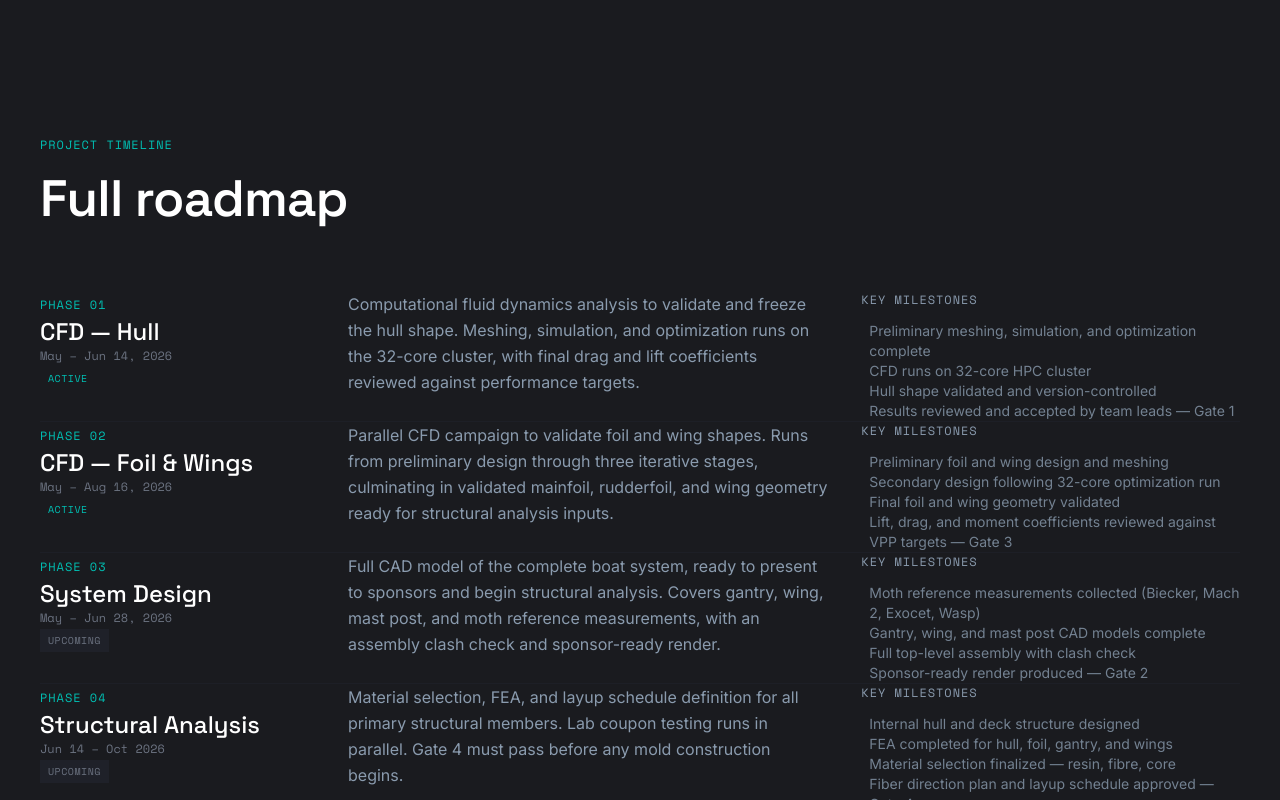
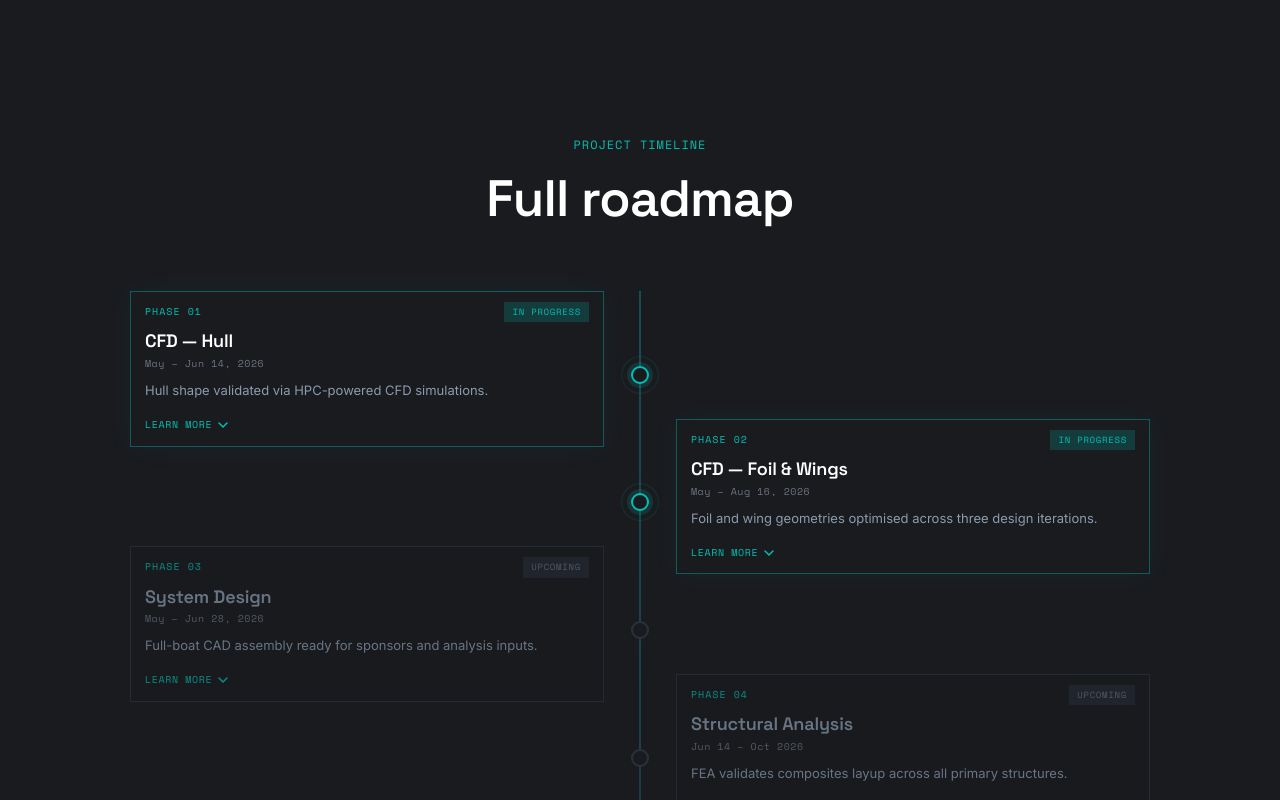
Before and after one commit to chizzyandy/aquafoilwebsite, a Next.js app: page /build in a window 1280 px wide. Shown: the part 2600-3400 px from the top of the page. Built offline with nearby package versions, Linux system fonts and the light colour scheme.

Commit message:
Timeline Updates

```diff
--- a/src/app/about/page.tsx
+++ b/src/app/about/page.tsx
@@ -52,21 +52,25 @@ export default function AboutPage() {
           <div className="reveal grid grid-cols-1 md:grid-cols-2 gap-8">
             <div className="card-dark p-8">
               <p className="text-label text-signal mb-4">Institution</p>
+              <a href="https://www.queensu.ca/" target="_blank" rel="noopener noreferrer">
                 <img
                   src="/images/partners/queens-logo.png"
                   alt="Queen's University"
                   className="w-128 h-64 object-contain mb-6"
                 />
+              </a>
               <h3 className="font-display text-xl font-medium text-white mb-2">Queen&apos;s University</h3>
               <p className="text-sm text-steel">Kingston, Ontario. A university located on the traditional territory of the Haudenosaunee and Anishinaabek.</p>
             </div>
             <div className="card-dark p-8">
               <p className="text-label text-signal mb-4">Competition</p>
+              <a href="https://sumoth.org/" target="_blank" rel="noopener noreferrer">
                 <img
                   src="/images/competition/sumoth-logo.svg"
                   alt="SuMoth Challenge"
                   className="w-128 h-64 object-contain mb-6"
                 />
+              </a>
               <h3 className="font-display text-xl font-medium text-white mb-2">SuMoth Challenge 2027</h3>
               <p className="text-sm text-steel">The premier sustainable foiling Moth competition. Our design target and proving ground.</p>
             </div>
@@ -101,7 +105,7 @@ export default function AboutPage() {
           <div className="mb-16">
             <p className="reveal text-label text-signal mb-4">Leadership</p>
             <h2 className="reveal reveal-delay-1 text-section text-white">
-              Sub-Team Directors
+              Sub-Team Leads
             </h2>
           </div>
 
--- a/src/app/build/page.tsx
+++ b/src/app/build/page.tsx
@@ -2,7 +2,7 @@
 
 import Link from 'next/link';
 import RevealSection from '@/components/RevealSection';
-import { timelinePhases } from '@/data/timeline';
+import RoadmapTimeline from '@/components/RoadmapTimeline';
 
 export default function BuildPage() {
   return (
@@ -123,62 +123,15 @@ export default function BuildPage() {
 
       {/* Full Timeline */}
       <RevealSection className="section-carbon section-padding">
-        <div className="container-full">
-          <div className="mb-16">
+        <div className="container-editorial">
+          <div className="text-center mb-16">
             <p className="reveal text-label text-signal mb-4">Project Timeline</p>
             <h2 className="reveal reveal-delay-1 text-section text-white">
               Full roadmap
             </h2>
           </div>
 
-          <div className="space-y-0">
-            {timelinePhases.map((phase, idx) => (
-              <div
-                key={phase.id}
-                className={`reveal reveal-delay-${Math.min(idx + 1, 6)} grid grid-cols-1 md:grid-cols-12 gap-6 md:gap-8 py-10 ${
-                  idx < timelinePhases.length - 1 ? 'border-b border-slate/20' : ''
-                }`}
-              >
-                {/* Phase Label */}
-                <div className="md:col-span-3">
-                  <span className="text-label text-signal">{phase.phase}</span>
-                  <h3 className="font-display text-2xl font-medium text-white mt-2">{phase.title}</h3>
-                  <p className="font-mono text-xs text-mid mt-2">{phase.period}</p>
-                  <span className={`inline-block mt-3 text-[10px] font-mono uppercase tracking-wider px-2 py-1 ${
-                    phase.status === 'completed'
-                      ? 'bg-signal/10 text-signal'
-                      : phase.status === 'active'
-                      ? 'bg-signal/20 text-signal'
-                      : 'bg-slate/30 text-mid'
-                  }`}>
-                    {phase.status}
-                  </span>
-                </div>
-
-                {/* Description */}
-                <div className="md:col-span-5">
-                  <p className="text-base text-steel leading-relaxed">
-                    {phase.description}
-                  </p>
-                </div>
-
-                {/* Milestones */}
-                <div className="md:col-span-4">
-                  <p className="text-label text-steel mb-3">Key Milestones</p>
-                  <ul className="space-y-2">
-                    {phase.milestones.map((milestone) => (
-                      <li key={milestone} className="flex items-start gap-2">
-                        <span className={`w-1.5 h-1.5 rounded-full mt-1.5 shrink-0 ${
-                          phase.status === 'completed' ? 'bg-signal' : 'bg-slate'
-                        }`} />
-                        <span className="text-sm text-steel/80">{milestone}</span>
-                      </li>
-                    ))}
-                  </ul>
-                </div>
-              </div>
-            ))}
-          </div>
+          <RoadmapTimeline />
         </div>
       </RevealSection>
 
--- a/src/components/RoadmapTimeline.module.css
+++ b/src/components/RoadmapTimeline.module.css
@@ -18,7 +18,8 @@
   bottom: 0;
   left: 20px;
   width: 1px;
-  background: #2C3140; /* --slate */
+  background: #2C3140;
+  /* --slate */
   overflow: hidden;
 }
 
@@ -36,15 +37,19 @@
 .node {
   position: relative;
   display: flex;
-  align-items: flex-start;
-  min-height: 100px;
-  padding-bottom: 40px;
+  align-items: center;
+  padding-bottom: 12px;
   /* scroll reveal */
   opacity: 0;
   transform: translateY(24px);
   transition:
     opacity 0.6s cubic-bezier(0.16, 1, 0.3, 1),
     transform 0.6s cubic-bezier(0.16, 1, 0.3, 1);
+}
+
+/* every node after the first overlaps the one above by 20px */
+.node+.node {
+  margin-top: -40px;
 }
 
 .nodeVisible {
@@ -56,8 +61,9 @@
 .dotWrap {
   position: absolute;
   left: 20px;
-  top: 4px;
-  transform: translateX(-50%);
+  top: 50%;
+  transform: translate(-50%, -50%);
+  /* center on card midpoint */
   z-index: 2;
   display: flex;
   align-items: center;
@@ -103,19 +109,33 @@
 }
 
 @keyframes pulse {
-  0%   { transform: scale(0.8); opacity: 0.6; }
-  70%  { transform: scale(1.6); opacity: 0; }
-  100% { transform: scale(1.6); opacity: 0; }
+  0% {
+    transform: scale(0.8);
+    opacity: 0.6;
+  }
+
+  70% {
+    transform: scale(1.6);
+    opacity: 0;
+  }
+
+  100% {
+    transform: scale(1.6);
+    opacity: 0;
+  }
 }
 
 /* ─── CARD ─── */
 .card {
   background: #1A1B1F;
   border: 1px solid #2C3140;
-  padding: 20px 24px;
+  padding: 10px 14px;
   margin-left: 48px;
   width: calc(100% - 48px);
   transition: border-color 0.25s ease, box-shadow 0.25s ease;
+  /* lift card above previous node's card */
+  position: relative;
+  z-index: 1;
 }
 
 .cardActive {
@@ -152,9 +172,20 @@
   padding: 3px 8px;
 }
 
-.badgeCompleted { background: rgba(0,191,179,0.12); color: #00BFB3; }
-.badgeActive    { background: rgba(0,191,179,0.20); color: #00BFB3; }
-.badgeUpcoming  { background: rgba(44,49,64,0.6);   color: #6B7280; }
+.badgeCompleted {
+  background: rgba(0, 191, 179, 0.12);
+  color: #00BFB3;
+}
+
+.badgeActive {
+  background: rgba(0, 191, 179, 0.20);
+  color: #00BFB3;
+}
+
+.badgeUpcoming {
+  background: rgba(44, 49, 64, 0.6);
+  color: #6B7280;
+}
 
 /* ─── TITLE / PERIOD / SUMMARY ─── */
 .title {
@@ -167,7 +198,9 @@
   margin-bottom: 4px;
 }
 
-.titleUpcoming { color: #8A9BAE; }
+.titleUpcoming {
+  color: #8A9BAE;
+}
 
 .period {
   font-family: 'Space Mono', monospace;
@@ -201,14 +234,18 @@
   transition: opacity 0.2s ease;
 }
 
-.expandBtn:hover { opacity: 0.75; }
+.expandBtn:hover {
+  opacity: 0.75;
+}
 
 .chevron {
   color: #00BFB3;
   transition: transform 0.3s ease;
 }
 
-.chevronOpen { transform: rotate(180deg); }
+.chevronOpen {
+  transform: rotate(180deg);
+}
 
 /* ─── DETAIL PANEL ─── */
 .detail {
@@ -282,11 +319,16 @@
   }
 
   /* left → card on left side */
-  .nodeLeft { justify-content: flex-start; }
+  .nodeLeft {
+    justify-content: flex-start;
+  }
+
   .nodeLeft .dotWrap {
     left: 50%;
-    transform: translateX(-50%);
+    top: 50%;
+    transform: translate(-50%, -50%);
   }
+
   .nodeLeft .card {
     margin-left: 0;
     margin-right: calc(50% + 36px);
@@ -294,11 +336,16 @@
   }
 
   /* right → card on right side */
-  .nodeRight { justify-content: flex-end; }
+  .nodeRight {
+    justify-content: flex-end;
+  }
+
   .nodeRight .dotWrap {
     left: 50%;
-    transform: translateX(-50%);
+    top: 50%;
+    transform: translate(-50%, -50%);
   }
+
   .nodeRight .card {
     margin-left: calc(50% + 36px);
     margin-right: 0;
--- a/src/data/team.ts
+++ b/src/data/team.ts
@@ -16,9 +16,9 @@ export interface Advisor {
 export const teamLeads: TeamMember[] = [
   { name: "Andrew Chisholm", role: "Co-Founder", discipline: "Mechanical Engineering" },
   { name: "Thomas Hung", role: "Co-Founder", discipline: "Engineering Physics" },
-  { name: "Aidan Woods", role: "CFD Director", discipline: "Engineering Physics" },
-  { name: "Joel Voyer", role: "Mechanical Director", discipline: "Engineering Physics" },
-  { name: "Team Lead 5", role: "Business Director", discipline: "Comerce" },
+  { name: "Aidan Woods", role: "CFD Lead", discipline: "Engineering Physics" },
+  { name: "Joel Voyer", role: "Mechanical Lead", discipline: "Engineering Physics" },
+  { name: "Team Lead 5", role: "Business Lead", discipline: "Comerce" },
 ];
 
 export const teamMembers: TeamMember[] = [
```
Lines whose indentation alone changed are shown as unchanged.
